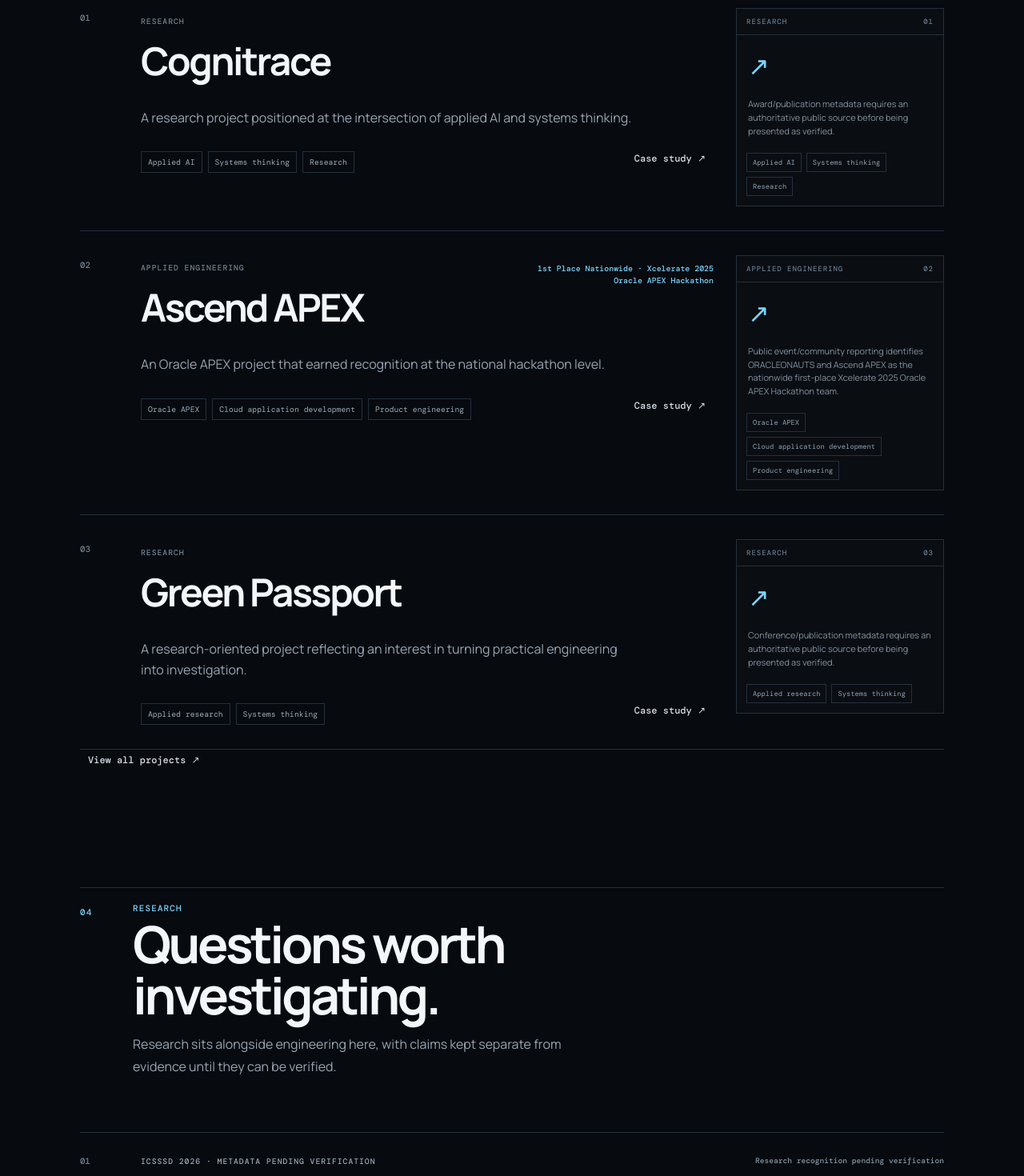
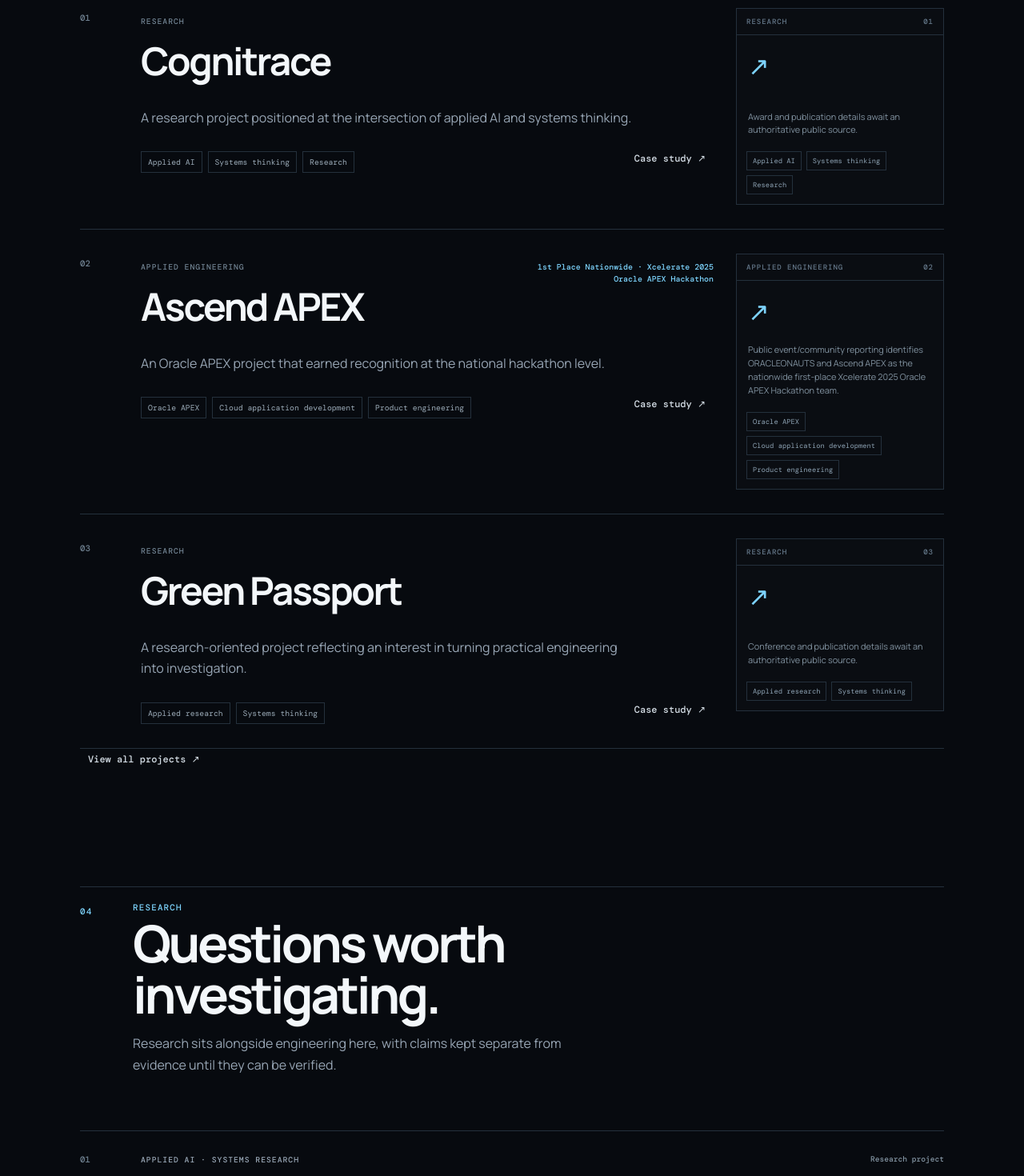
Before and after one commit to InfX2243/portfolio, a React (Vite) app: page / in a window 1280 px wide. Shown: the part 2620-4090 px from the top of the page at 80% size. Built offline with nearby package versions, Linux system fonts and the light colour scheme.

Commit message:
content: remove repetitive unverified research placeholders

```diff
--- a/src/data/portfolio.js
+++ b/src/data/portfolio.js
@@ -32,8 +32,8 @@ export const projects = [
       "A research project positioned at the intersection of applied AI and systems thinking.",
     contribution: "Research and engineering work represented through the project.",
     approach: ["Applied AI", "Systems thinking", "Research"],
-    outcome: "Recognition metadata pending verification",
-    evidence: "Award/publication metadata requires an authoritative public source before being presented as verified.",
+    outcome: null,
+    evidence: "Award and publication details await an authoritative public source.",
     links: {},
     caseStudy: { problem: null, context: null, role: null, architecture: null, technicalDecisions: null, implementation: null, challenge: null, tradeoffs: null, result: null, evidence: null, learning: null },
     featured: true,
@@ -64,8 +64,8 @@ export const projects = [
       "A research-oriented project reflecting an interest in turning practical engineering into investigation.",
     contribution: "Research-oriented engineering work represented through the project.",
     approach: ["Applied research", "Systems thinking"],
-    outcome: "Conference metadata pending verification",
-    evidence: "Conference/publication metadata requires an authoritative public source before being presented as verified.",
+    outcome: null,
+    evidence: "Conference and publication details await an authoritative public source.",
     links: {},
     caseStudy: { problem: null, context: null, role: null, architecture: null, technicalDecisions: null, implementation: null, challenge: null, tradeoffs: null, result: null, evidence: null, learning: null },
     featured: true,
@@ -110,15 +110,15 @@ export const research = [
     id: "cognitrace",
     index: "01",
     title: "Cognitrace",
-    context: "ICSSSD 2026 · metadata pending verification",
-    recognition: "Recognition verification pending",
-    signal: "Research recognition pending verification",
+    context: "Applied AI · systems research",
+    recognition: null,
+    signal: "Research project",
     description: "A research project positioned at the intersection of applied AI and systems thinking.",
     problem: null,
     methodology: null,
     contribution: null,
     result: null,
-    evidence: "Award/publication metadata requires an authoritative public source before being presented as verified.",
+    evidence: "Award and publication details await an authoritative public source.",
     links: {},
     caseStudy: { problem: null, context: null, role: null, architecture: null, technicalDecisions: null, implementation: null, challenge: null, tradeoffs: null, result: null, evidence: null, learning: null },
   },
```
